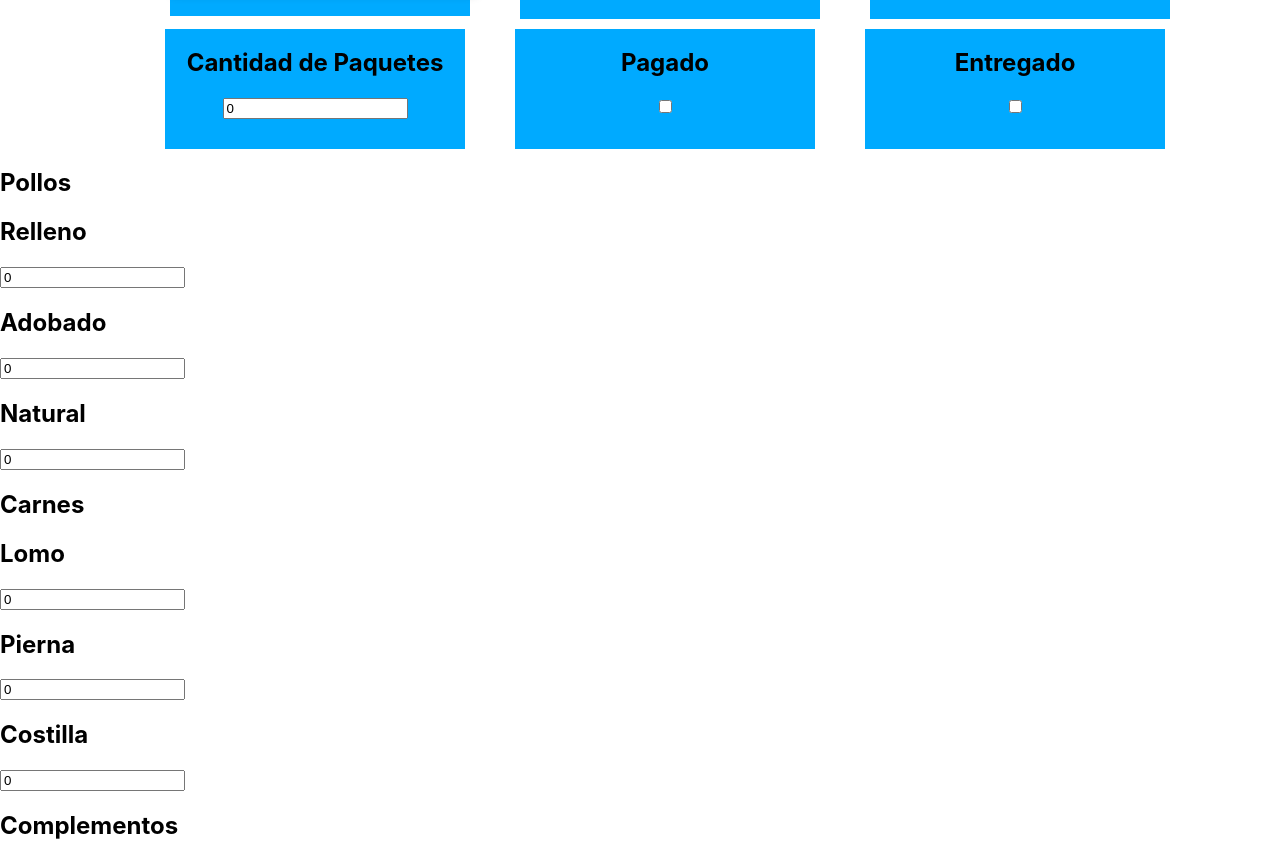
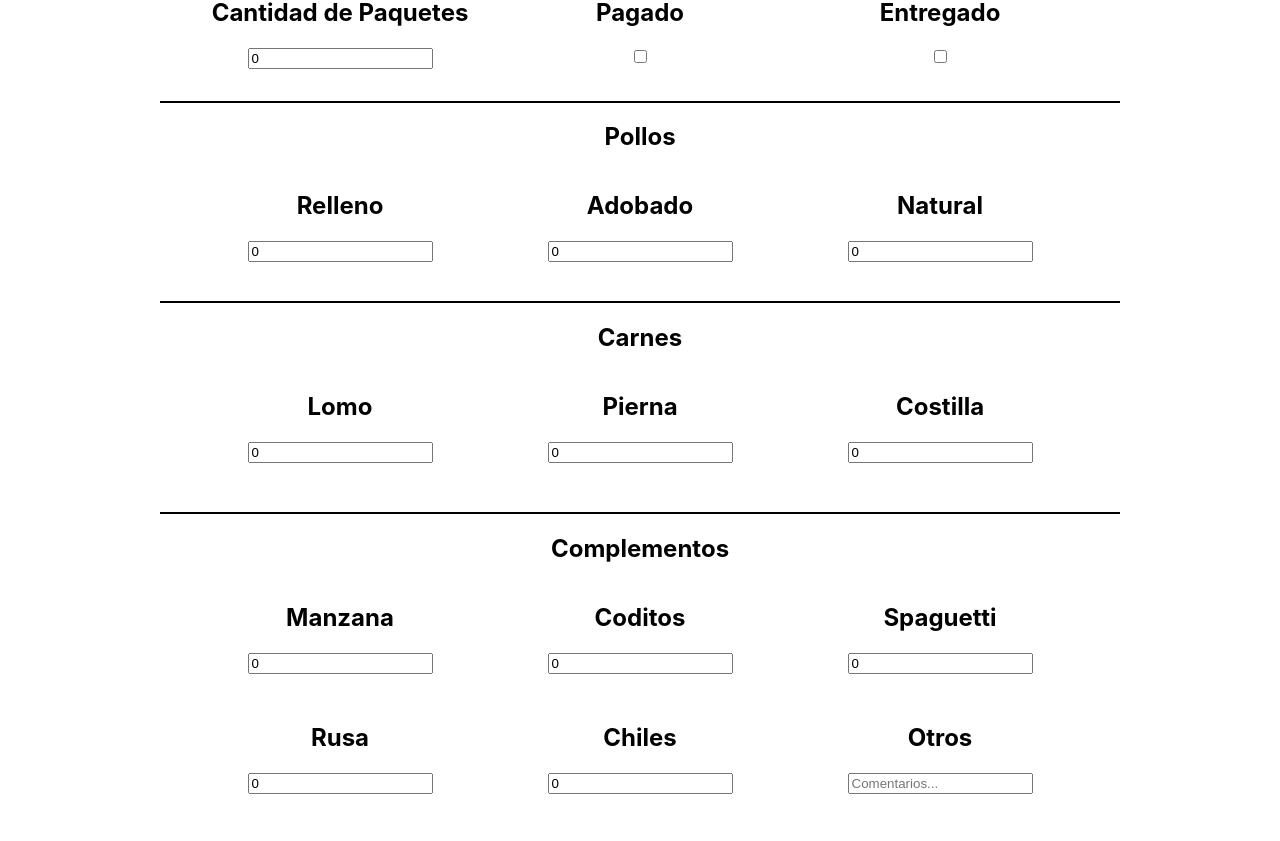
Before and after one commit to TonyNogueron/react-order-system, a React (Create React App) app in the folder order-system-client/: page /form in a window 1280 px wide. Shown: the part 311-1152 px from the top of the page. Built offline with nearby package versions, Linux system fonts and the light colour scheme.

Commit message:
Mods in form.js and Form css

```diff
--- a/order-system-client/src/pages/Formulario/Formulario.css
+++ b/order-system-client/src/pages/Formulario/Formulario.css
@@ -7,9 +7,8 @@
     flex-direction: column;
     align-items: center;
     justify-content: center;
-    height: 200px;
+    height: 150px;
 }
-
 
 
 .Form .top .Hora{
@@ -19,12 +18,9 @@
     flex-direction: column;
     height: 120px;
     margin-top: 5px;
-    border-radius: 10px;
     transition: 0.3s;
     overflow: hidden;
-    position: relative;
-    z-index: 1;
-    background-color: rgb(0, 170, 255);
+    text-align: center;
 }
 
 .Form .top-bottom{
@@ -43,8 +39,6 @@
     height: 120px;
     width: 300px;
     transition: 0.3s;
-    background-color: rgb(0, 170, 255);
-    margin-left: 60px;
 }
 
 .Form .top-bottom .Nombre{
@@ -55,8 +49,6 @@
     height: 120px;
     width: 300px;
     transition: 0.3s;
-    background-color: rgb(0, 170, 255);
-    margin-left: 50px;
 }
 
 
@@ -68,8 +60,6 @@
     height: 120px;
     width: 300px;
     transition: 0.3s;
-    background-color: rgb(0, 170, 255);
-    margin-left: 50px;
 }
 
 .Form .top-bottom .BotBottom {
@@ -86,8 +76,6 @@
     height: 120px;
     width: 300px;
     transition: 0.3s;
-    background-color: rgb(0, 170, 255);
-    margin-left: 50px;
     display: inline-block;
 }
 
@@ -98,8 +86,6 @@
     height: 120px;
     width: 300px;
     transition: 0.3s;
-    background-color: rgb(0, 170, 255);
-    margin-left: 50px;
     display: inline-block;
 }
 
@@ -111,7 +97,155 @@
     height: 120px;
     width: 300px;
     transition: 0.3s;
-    background-color: rgb(0, 170, 255);
-    margin-left: 50px;
     display: inline-block;
 }
+
+.Form .Pollos{
+    align-items: center;
+    justify-content: center;
+    margin-top: 2px;
+    text-align: center;
+    border-top: 2px solid rgb(0, 0, 0);
+    width: 75%;
+    margin-left: 12.5%;
+}
+
+.Form .Pollos .Relleno{
+    align-items: center;
+    justify-content: center;
+    flex-direction: column;
+    height: 120px;
+    width: 300px;
+    transition: 0.3s;
+    display: inline-block;
+}
+
+.Form .Pollos .Adobado{
+    align-items: center;
+    justify-content: center;
+    flex-direction: column;
+    height: 120px;
+    width: 300px;
+    transition: 0.3s;
+    display: inline-block;
+}
+
+.Form .Pollos .Natural{
+    align-items: center;
+    justify-content: center;
+    flex-direction: column;
+    height: 120px;
+    width: 300px;
+    transition: 0.3s;
+    display: inline-block;
+}
+
+.Form .Carnes{
+    align-items: center;
+    justify-content: center;
+    margin-top: 10px;
+    text-align: center;
+    border-top: 2px solid rgb(0, 0, 0);
+    width: 75%;
+    margin-left: 12.5%;
+}
+
+.Form .Carnes .Lomo{
+    align-items: center;
+    justify-content: center;
+    flex-direction: column;
+    height: 120px;
+    width: 300px;
+    transition: 0.3s;
+    display: inline-block;
+}
+
+.Form .Carnes .Pierna{
+    align-items: center;
+    justify-content: center;
+    flex-direction: column;
+    height: 120px;
+    width: 300px;
+    transition: 0.3s;
+    display: inline-block;
+}
+
+.Form .Carnes .Costilla{
+    align-items: center;
+    justify-content: center;
+    flex-direction: column;
+    height: 120px;
+    width: 300px;
+    transition: 0.3s;
+    display: inline-block;
+}
+
+.Form .Complementos{
+    align-items: center;
+    justify-content: center;
+    margin-top: 20px;
+    text-align: center;
+    border-top: 2px solid rgb(0, 0, 0);
+    width: 75%;
+    margin-left: 12.5%;
+}
+
+.Form .Complementos .Manzana{
+    align-items: center;
+    justify-content: center;
+    flex-direction: column;
+    height: 120px;
+    width: 300px;
+    transition: 0.3s;
+    display: inline-block;
+}
+
+.Form .Complementos .Coditos{
+    align-items: center;
+    justify-content: center;
+    flex-direction: column;
+    height: 120px;
+    width: 300px;
+    transition: 0.3s;
+    display: inline-block;
+}
+
+.Form .Complementos .Spaguetti{
+    align-items: center;
+    justify-content: center;
+    flex-direction: column;
+    height: 120px;
+    width: 300px;
+    transition: 0.3s;
+    display: inline-block;
+}
+
+.Form .Complementos .BotBottom .Rusa{
+    align-items: center;
+    justify-content: center;
+    flex-direction: column;
+    height: 120px;
+    width: 300px;
+    transition: 0.3s;
+    display: inline-block;
+}
+
+.Form .Complementos .BotBottom .Chiles{
+    align-items: center;
+    justify-content: center;
+    flex-direction: column;
+    height: 120px;
+    width: 300px;
+    transition: 0.3s;
+    display: inline-block;
+}
+
+.Form .Complementos .BotBottom .Otros{
+    align-items: center;
+    justify-content: center;
+    flex-direction: column;
+    height: 120px;
+    width: 300px;
+    transition: 0.3s;
+    display: inline-block;
+}
--- a/order-system-client/src/pages/Formulario/Formulario.js
+++ b/order-system-client/src/pages/Formulario/Formulario.js
@@ -180,6 +180,7 @@ function Formulario(){
                         <input type="text" className="num" value={Spaguetti} placeholder="Ingrese el num. de Spaguetti." onChange={e=> setSpaguetti(e.target.value)}/>
                     </div>
                 </div>
+                <div className="BotBottom">
                     <div className="Rusa">
                         <h1>Rusa</h1>
                         <div className = "wrapper">
@@ -196,6 +197,7 @@ function Formulario(){
                         <h1>Otros</h1>
                         <div className = "wrapper">
                             <input type="text" className="text" value={Otros} placeholder="Comentarios..." onChange={e=> setOtros(e.target.value)}/>
+                        </div>
                     </div>
                 </div>
             </section>
```
Lines whose indentation alone changed are shown as unchanged.
